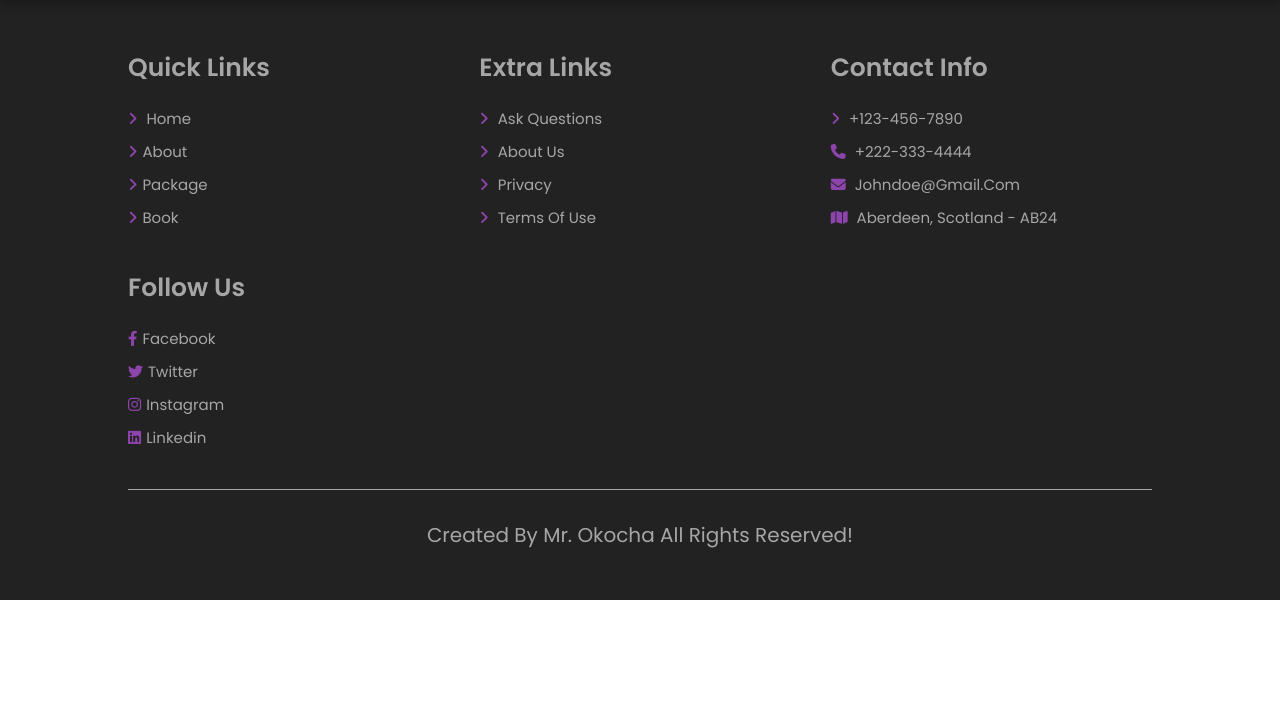
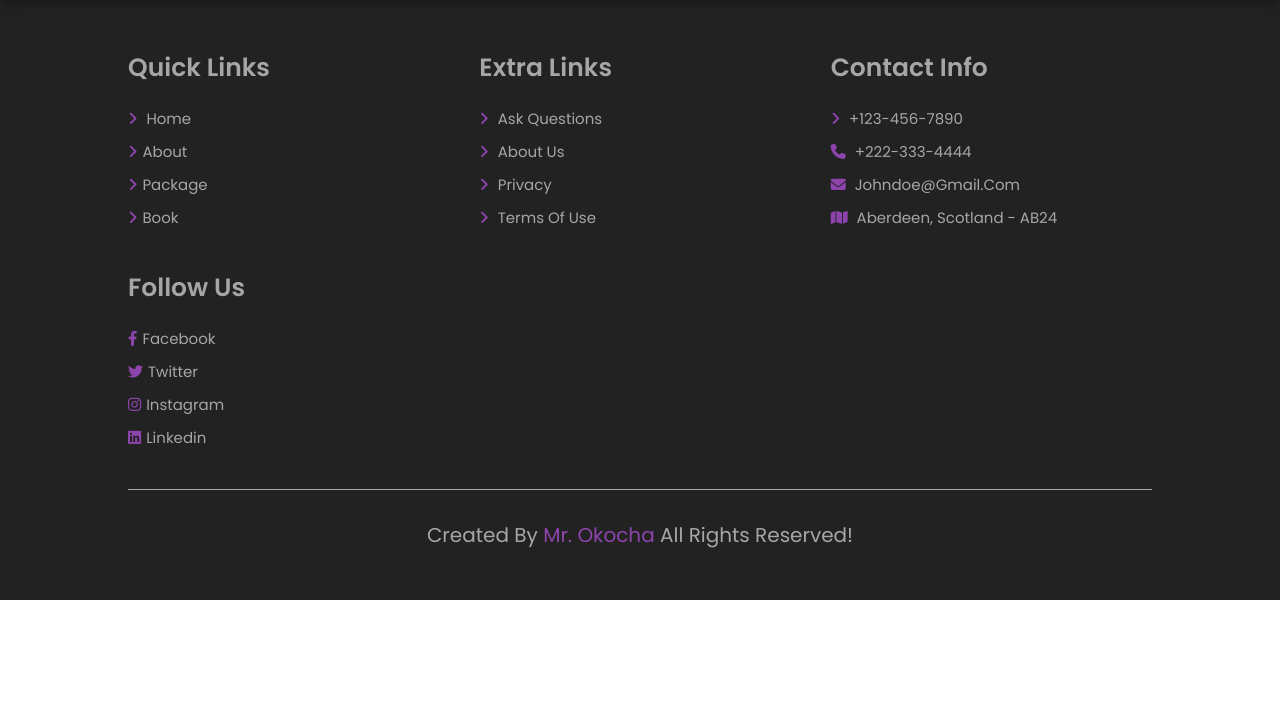
Before and after one commit to Mrcream007/Port1, a PHP site: page /home.php in a window 1280 px wide. Shown: the part 79-800 px from the top of the page. Run offline with PHP 8.4, Linux system fonts and the light colour scheme.

Commit message:
footer credits2

```diff
--- a/css/style.css
+++ b/css/style.css
@@ -87,7 +87,7 @@ section{
     background-color: #222;
     background-size: cover;
     background-position: center;
-    background-attachment: fixed;
+    /* background-attachment: fixed; */
 }
 
 .footer .box-container{
@@ -198,3 +198,7 @@ section{
     font-size: 2rem;
     color: var(--white);
 }
+
+.footer .credit span{
+    color: var(--main-color);
+}
```
